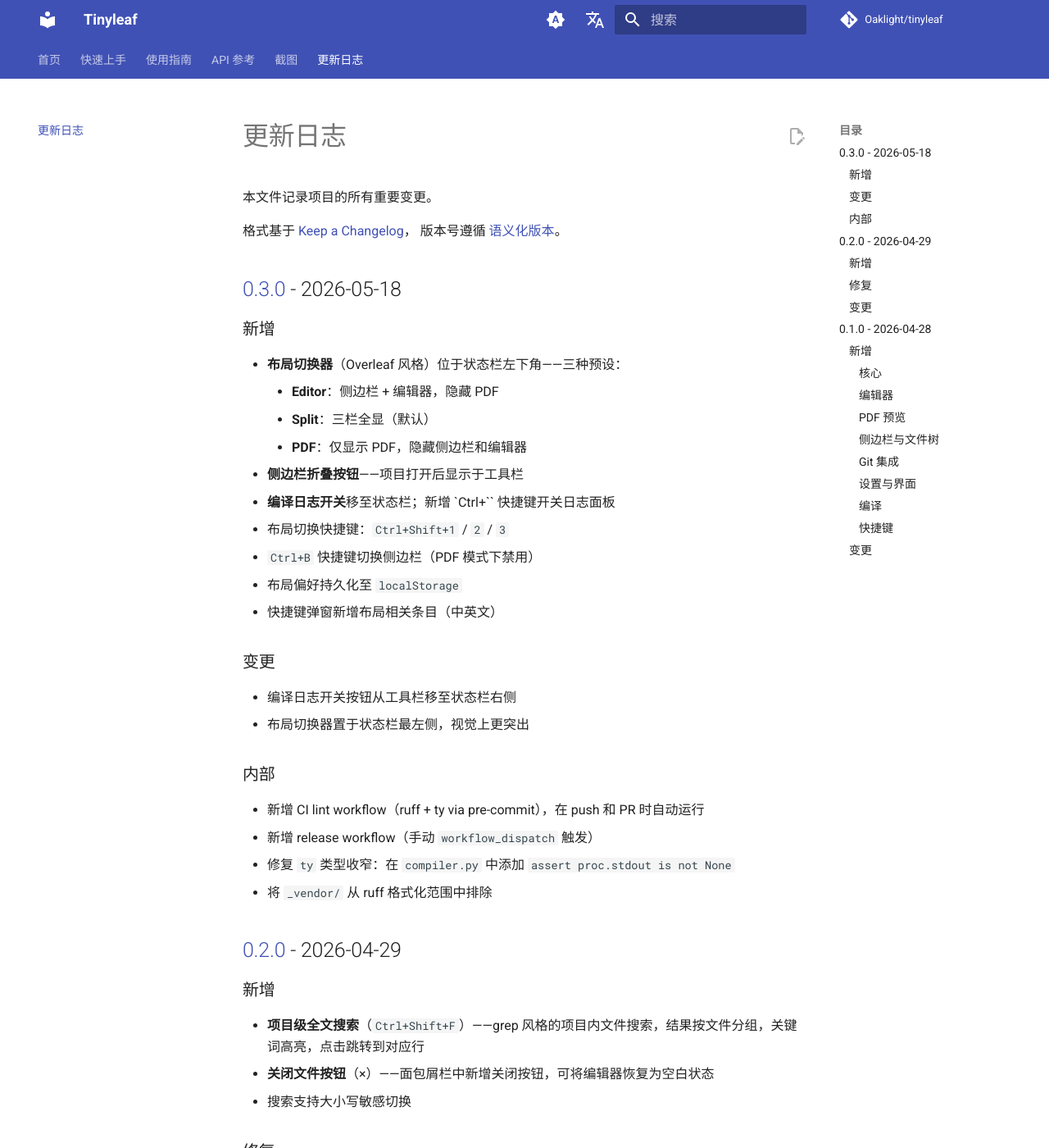
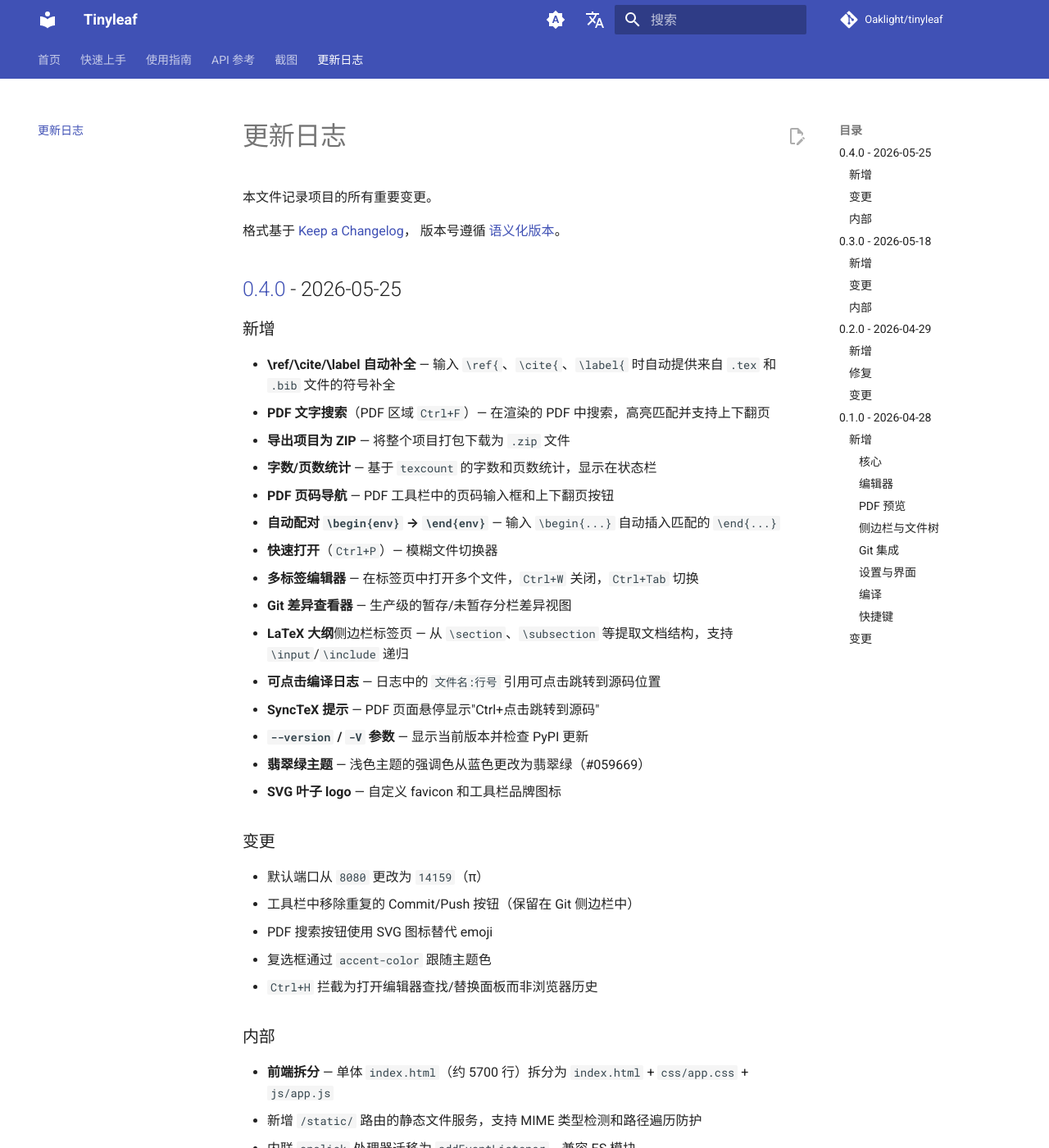
Before and after one commit to Oaklight/tinyleaf, an MkDocs documentation site: the page built from docs/changelog.md, in a window 1280 px wide and 1400 px high. Shown: the whole window at 82% size. Built offline with MkDocs 1.6.1 and Material for MkDocs 9.7.7, drawn with Linux system fonts in a browser that asks for light colours; comment, search, counter and statistics services are not loaded; some of the changed text lies outside the part shown.

Commit message:
docs: 添加 v0.4.0 更新日志并更新特性说明

```diff
--- a/docs/changelog.md
+++ b/docs/changelog.md
@@ -4,6 +4,40 @@
 
 格式基于 [Keep a Changelog](https://keepachangelog.com/zh-CN/1.1.0/)，
 版本号遵循 [语义化版本](https://semver.org/lang/zh-CN/spec/v2.0.0.html)。
+
+## [0.4.0] - 2026-05-25
+
+### 新增
+
+- **\ref/\cite/\label 自动补全** — 输入 `\ref{`、`\cite{`、`\label{` 时自动提供来自 `.tex` 和 `.bib` 文件的符号补全
+- **PDF 文字搜索**（PDF 区域 `Ctrl+F`）— 在渲染的 PDF 中搜索，高亮匹配并支持上下翻页
+- **导出项目为 ZIP** — 将整个项目打包下载为 `.zip` 文件
+- **字数/页数统计** — 基于 `texcount` 的字数和页数统计，显示在状态栏
+- **PDF 页码导航** — PDF 工具栏中的页码输入框和上下翻页按钮
+- **自动配对 `\begin{env}` → `\end{env}`** — 输入 `\begin{...}` 自动插入匹配的 `\end{...}`
+- **快速打开**（`Ctrl+P`）— 模糊文件切换器
+- **多标签编辑器** — 在标签页中打开多个文件，`Ctrl+W` 关闭，`Ctrl+Tab` 切换
+- **Git 差异查看器** — 生产级的暂存/未暂存分栏差异视图
+- **LaTeX 大纲**侧边栏标签页 — 从 `\section`、`\subsection` 等提取文档结构，支持 `\input`/`\include` 递归
+- **可点击编译日志** — 日志中的 `文件名:行号` 引用可点击跳转到源码位置
+- **SyncTeX 提示** — PDF 页面悬停显示"Ctrl+点击跳转到源码"
+- **`--version` / `-V` 参数** — 显示当前版本并检查 PyPI 更新
+- **翡翠绿主题** — 浅色主题的强调色从蓝色更改为翡翠绿（#059669）
+- **SVG 叶子 logo** — 自定义 favicon 和工具栏品牌图标
+
+### 变更
+
+- 默认端口从 `8080` 更改为 `14159`（π）
+- 工具栏中移除重复的 Commit/Push 按钮（保留在 Git 侧边栏中）
+- PDF 搜索按钮使用 SVG 图标替代 emoji
+- 复选框通过 `accent-color` 跟随主题色
+- `Ctrl+H` 拦截为打开编辑器查找/替换面板而非浏览器历史
+
+### 内部
+
+- **前端拆分** — 单体 `index.html`（约 5700 行）拆分为 `index.html` + `css/app.css` + `js/app.js`
+- 新增 `/static/` 路由的静态文件服务，支持 MIME 类型检测和路径遍历防护
+- 内联 `onclick` 处理器迁移为 `addEventListener`，兼容 ES 模块
 
 ## [0.3.0] - 2026-05-18
 
@@ -142,6 +176,7 @@ tinyleaf 首次发布（前身为 texlive-web）。
 - 更新了 CLI 入口、配置目录和程序名称
 - 默认编译后端改为 Docker（使用 `--no-docker` 切换为本地编译）
 
+[0.4.0]: https://github.com/Oaklight/tinyleaf/releases/tag/v0.4.0
 [0.3.0]: https://github.com/Oaklight/tinyleaf/releases/tag/v0.3.0
 [0.2.0]: https://github.com/Oaklight/tinyleaf/releases/tag/v0.2.0
 [0.1.0]: https://github.com/Oaklight/tinyleaf/releases/tag/v0.1.0
```
Also changed, not shown: docs/guide/architecture.md (+1 -1 lines), docs/index.md (+4 -2 lines).
